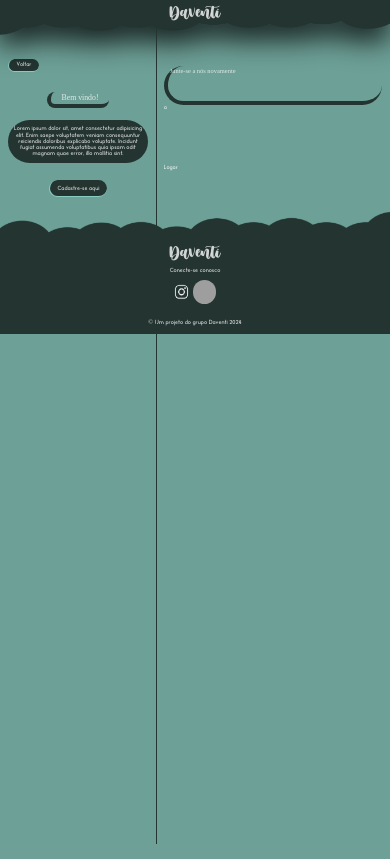
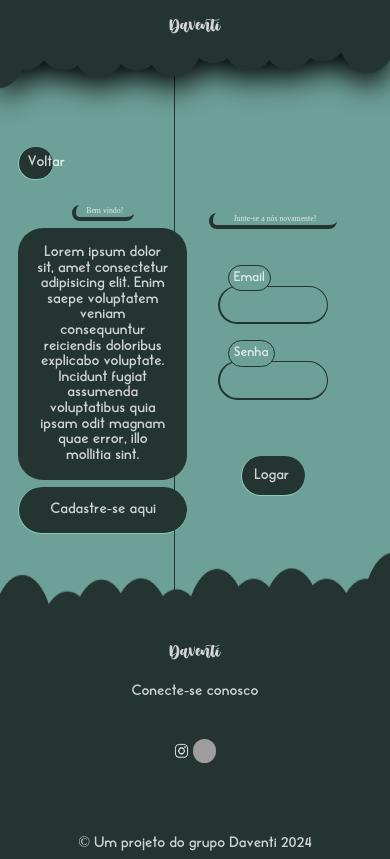
Before and after one commit to IMatheusG/Daventi.design, a PHP site: page /php/login.html in a window 390 px wide. Run offline with PHP 8.4, Linux system fonts and the light colour scheme; some web fonts are replaced; grey boxes are pictures that could not be loaded.

Commit message:
Design flexível da área de login pronto

```diff
--- a/css/estilo_base.css
+++ b/css/estilo_base.css
@@ -27,7 +27,7 @@ body {
   font-family: "Official_Book";
 }
 
-section {
+section, main {
   margin-left: 4.7vw;
   margin-right: 4.7vw;
 }
--- a/css/estilo_login.css
+++ b/css/estilo_login.css
@@ -11,6 +11,7 @@ a {
 
 footer {
   margin-top: -3vw;
+  position: absolute;
 }
 
 main {
@@ -34,8 +35,9 @@ main {
   display: grid;
   grid-template-rows: 8vw 1fr;
   text-align: center;
-  margin: 2vw;
+  margin: 4vw;
   margin-top: 0;
+  margin-left: 0;
 }
 
 .login_cta_titulo h2 {
@@ -73,22 +75,141 @@ main {
 
 .login_lado_login {
   display: grid;
-  grid-template-rows: 10vw 1fr 10vw;
+  grid-template-rows: 10vw 15.4vw 10vw;
   margin: 2vw;
+  margin-top: 3vw;
+  margin-right: 0;
+}
+
+.login_lado_login .titulo {
+  display: flex;
+  align-self: center;
+  justify-content: center;
+  text-align: center;
+}
+
+.login_lado_login .titulo h2 {
+  width: 33vw;
+  padding: 0.6vw;
+  font-size: 2vw;
+}
+
+.login_inputs_login {
+  display: grid;
+  grid-template-rows: auto;
+  text-align: center;
+  align-items: center;
+}
+
+input {
+  width: 70%;
+  background-color: #6DA097;
+  padding: 1vw;
+  border: 0.3vw solid #233431;
+  border-bottom: 0.6vw solid #233431;
+  border-left: 0.6vw solid #233431;
+  border-radius: 25px;
+  color: rgba(255, 255, 255, 0.7882352941);
+  font-size: 1.4vw;
+}
+
+.login_input label {
+  position: absolute;
+  background-color: #6DA097;
+  border-radius: 25px;
+  border: 0.3vw solid #233431;
+  border-bottom: 0.5vw solid #233431;
+  border-left: 0.5vw solid #233431;
+  padding: 0.5vw;
+  margin-top: -2.2vw;
+  margin-left: 1vw;
+}
+
+.login_login_btn {
+  display: flex;
+  align-items: center;
+  justify-content: center;
+}
+
+.login_login_btn p {
+  padding: 1.3vw;
+  background-color: #233431;
+  border-radius: 25px;
+  border-bottom: 0.4vw solid #8BCCC1;
+  border-left: 0.4vw solid #8BCCC1;
 }
 
 .login_divisa {
-  position: fixed;
+  position: absolute;
   top: 0;
-  left: 40vw;
+  left: 44.6vw;
   height: 100vh;
   width: 0.2vw;
   background-color: #233431;
 }
 
-@media only screen and (max-width: 834px) {
+@media only screen and (max-width: 1024px) {
   main {
     margin-top: 15vw;
     margin-bottom: 3vw;
   }
+}
+@media only screen and (max-width: 768px) {
+  footer {
+    height: 36.3vh;
+    grid-template-rows: 10vh 1fr 10vh;
+  }
+  .copyright {
+    margin-top: 4.6vh;
+  }
+  main {
+    height: 48.1vh;
+    margin-top: 17.4vh;
+  }
+  header {
+    height: 10.5vh;
+  }
+  body {
+    font-size: 1.85vh;
+  }
+  .login_voltar p {
+    padding: 1vh;
+    width: 9vw;
+  }
+  .login_lado_cadastro {
+    grid-template-rows: auto;
+  }
+  .login_cta_cadastro {
+    grid-template-rows: auto;
+  }
+  #login_cta_p {
+    height: auto;
+    padding: 2vh;
+  }
+  .login_cta_cadastro_btn p {
+    width: 20vh;
+    height: 5.5vh;
+    display: flex;
+    align-items: center;
+    justify-content: center;
+  }
+  .login_lado_login {
+    grid-template-rows: auto;
+    margin: 2.3vh;
+    margin-top: 3.4vh;
+  }
+  .login_input label {
+    padding: 0.6vh;
+    margin-top: -2.5vh;
+    margin-left: 1.2vh;
+    font-size: 1.7vh;
+  }
+  .login_input input {
+    padding: 1.2vh;
+    font-size: 1.6vh;
+  }
+  .login_login_btn p {
+    padding: 1.4vh;
+    width: 7.5vh;
+  }
 }/*# sourceMappingURL=estilo_login.css.map */
--- a/php/login.html
+++ b/php/login.html
@@ -9,6 +9,9 @@
         <title> Daventi Login </title>
     </head>
     <body>
+        <div class="login_divisa">
+
+        </div>
         <header>
             <h1>
                 Daventi
@@ -29,7 +32,7 @@
                             Bem vindo!
                         </h2>
                     </div>
-                    <p>
+                    <p id="login_cta_p">
                         Lorem ipsum dolor sit, amet consectetur adipisicing elit. Enim saepe voluptatem veniam consequuntur reiciendis doloribus explicabo voluptate. Incidunt fugiat assumenda voluptatibus quia ipsam odit magnam quae error, illo mollitia sint.
                     </p>
                     <div class="login_cta_cadastro_btn">
@@ -40,20 +43,34 @@
                 </div>
             </div>
             <div class="login_lado_login">
-                <h2>
-                    Junte-se a nós novamente
-                </h2>
+                <div class="titulo">
+                    <h2>
+                       Junte-se a nós novamente!
+                    </h2>
+                </div>
                 <div class="login_inputs_login">
-                    a
+                    <div class="login_input">
+                        <label for="email">
+                            Email
+                        </label>
+                        <input type="text" id="email">
+                    </div>
+                    <div class="login_input">
+                        <label for="senha">
+                            Senha
+                        </label>
+                        <input type="text" id="senha">
+                    </div>
                 </div>
                 <div class="login_login_btn">
-                    Logar
+                    <a href="">
+                        <p>
+                            Logar
+                        </p>
+                    </a>
                 </div>
             </div>
         </main>
-        <div class="login_divisa">
-
-        </div>
         <footer>
             <div class="vazio">
 
```
